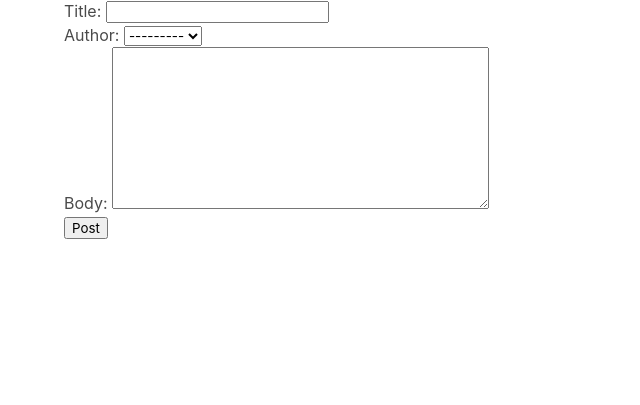
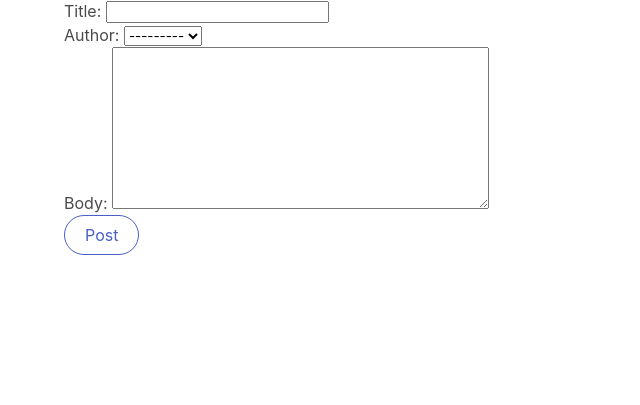
Before and after one commit to Gonzalez32/Newpost, a Django app: page /add_post/ in a window 1280 px wide. Shown: the part 217-622 px from the top of the page, without its empty margins (0-640 px from the left). Run offline with Django 3.2, Linux system fonts and the light colour scheme.

Commit message:
modified models and render new posts

```diff
--- a/main_app/models.py
+++ b/main_app/models.py
@@ -13,3 +13,8 @@ class Post(models.Model):
 
     def __str__(self):
         return self.title + ' | ' + str(self.author)
+
+    def get_absolute_url(self):
+        return reverse('article-detail', args=(str(self.id)))
+        # we can render create post to index page below
+        #return reverse('home')
--- a/main_app/templates/add_post.html
+++ b/main_app/templates/add_post.html
@@ -9,7 +9,7 @@
 <form method="POST">
     {% csrf_token %}
     {{ form.as_p }}
-    <button>Post</button>
+    <button class="button is-link is-rounded is-outlined">Post</button>
 </form>
 
 
```
